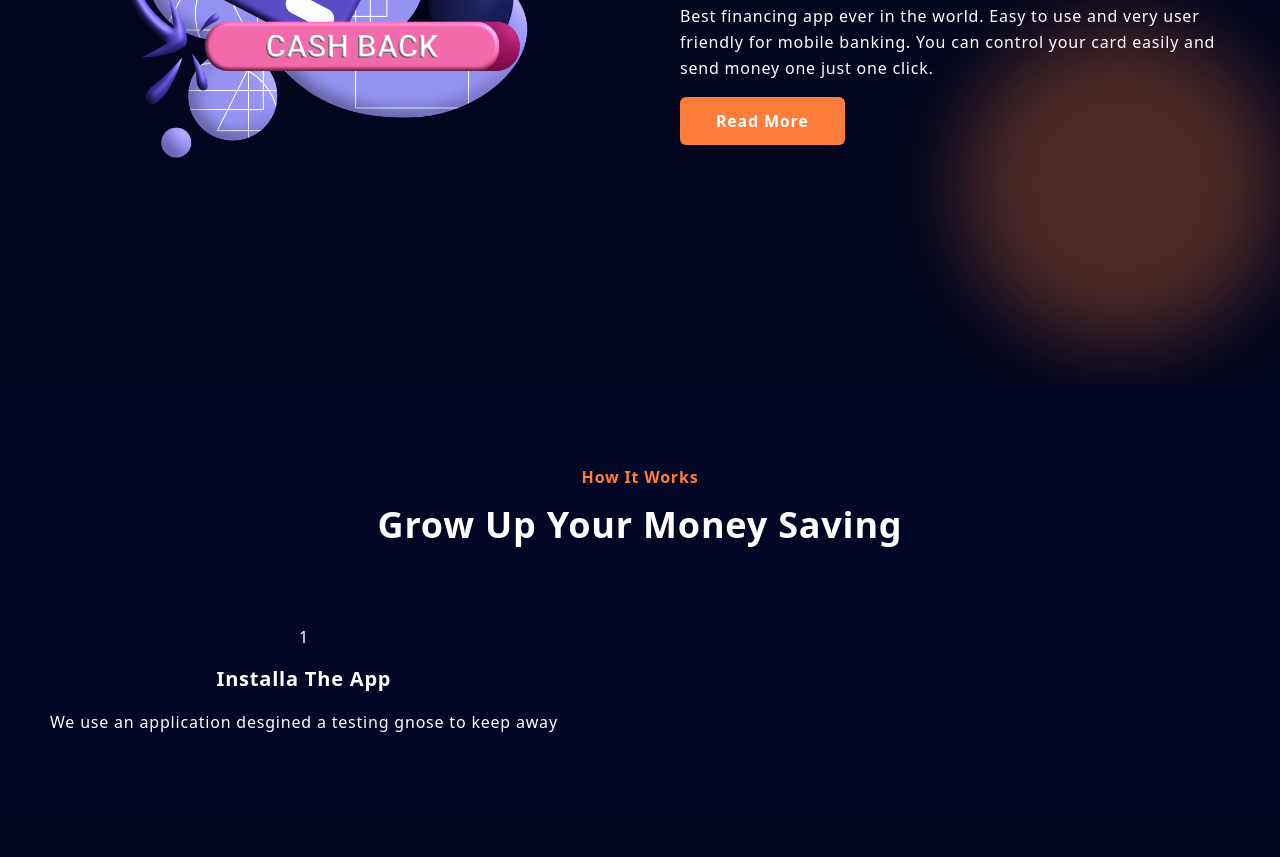
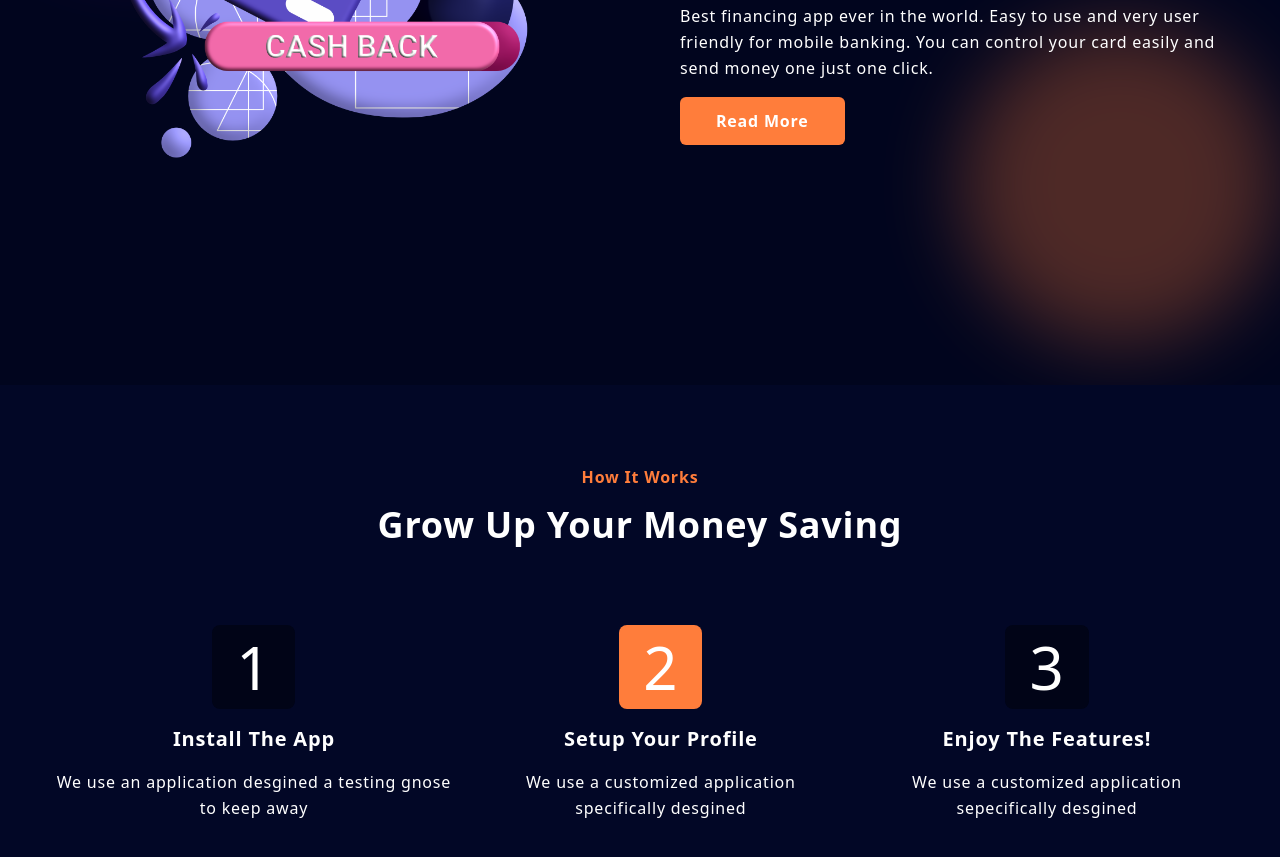
Before and after one commit to Jersonjrz/Responsive-WebSite, a website: page index.html in a window 1280 px wide. Shown: the part 1622-2479 px from the top of the page. Before the commit the page ends 2437 px from the top, so only its background shows below. Drawn offline with Linux system fonts and the light colour scheme.

Commit message:
add cards and clumns

```diff
--- a/index.html
+++ b/index.html
@@ -130,12 +130,27 @@
                     <div class="flex flex-col items-center justify-between space-y-6 md:flex-row md:space-y-0 md:space-x-6">
                         <!-- card 1 -->
                         <div class="text-center cursor-pointer">
-                            <div>
-                                <!-- Actualización hasta el 05/05/2024-->
+                            <div class="relative bg-color-primary-dark inline-block px-6 py-3 rounded-lg cursor-pointer hover:bg-color-secondary ease-in durarion-200">
+                                <p class="text-6xl lg:after:content-[''] lg:after:flex lg:after:bg-[url('/img/line.png')] lg:after:absolute lg:after:top-4 lg:after:left-32 2xl:after:left-52 lg:after:bg-no-repeat lg:after:h-7 lg:after:w-52">1</p>
                             </div>
-                           <p>1</p>
-                           <h3 class="text-xl font-bold py-4">Installa The App</h3>
+                           <h3 class="text-xl font-bold py-4">Install The App</h3>
                            <p class="leading-relaxed">We use an application desgined a testing gnose to keep away</p>
+                        </div>
+                        <!-- card 2 -->
+                        <div class="text-center cursor-pointer">
+                            <div class="relative inline-block px-6 py-3 rounded-lg cursor-pointer bg-color-secondary">
+                                <p class="text-6xl">2</p>
+                            </div>
+                           <h3 class="text-xl font-bold py-4">Setup Your Profile</h3>
+                           <p class="leading-relaxed">We use a customized application specifically desgined</p>
+                        </div>
+                        <!-- card 3 -->
+                        <div class="text-center cursor-pointer">
+                            <div class="relative bg-color-primary-dark inline-block px-6 py-3 rounded-lg cursor-pointer hover:bg-color-secondary ease-in durarion-200">
+                                <p class="text-6xl">3</p>
+                            </div>
+                           <h3 class="text-xl font-bold py-4">Enjoy The Features!</h3>
+                           <p class="leading-relaxed">We use a customized application sepecifically desgined</p>
                         </div>
                     </div>
                 </div>
```
Also changed, not shown: css/main.css, img/line.png (added).
